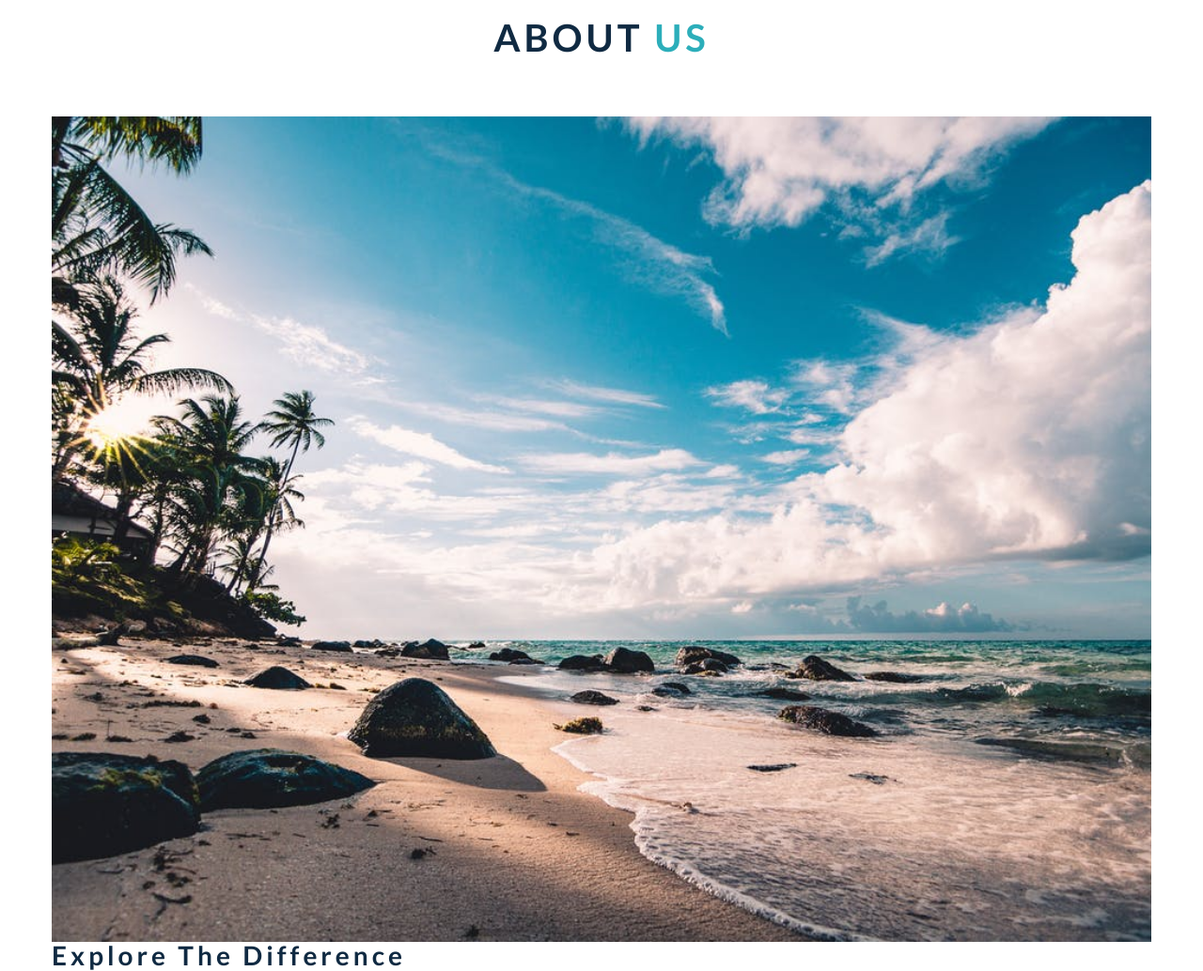
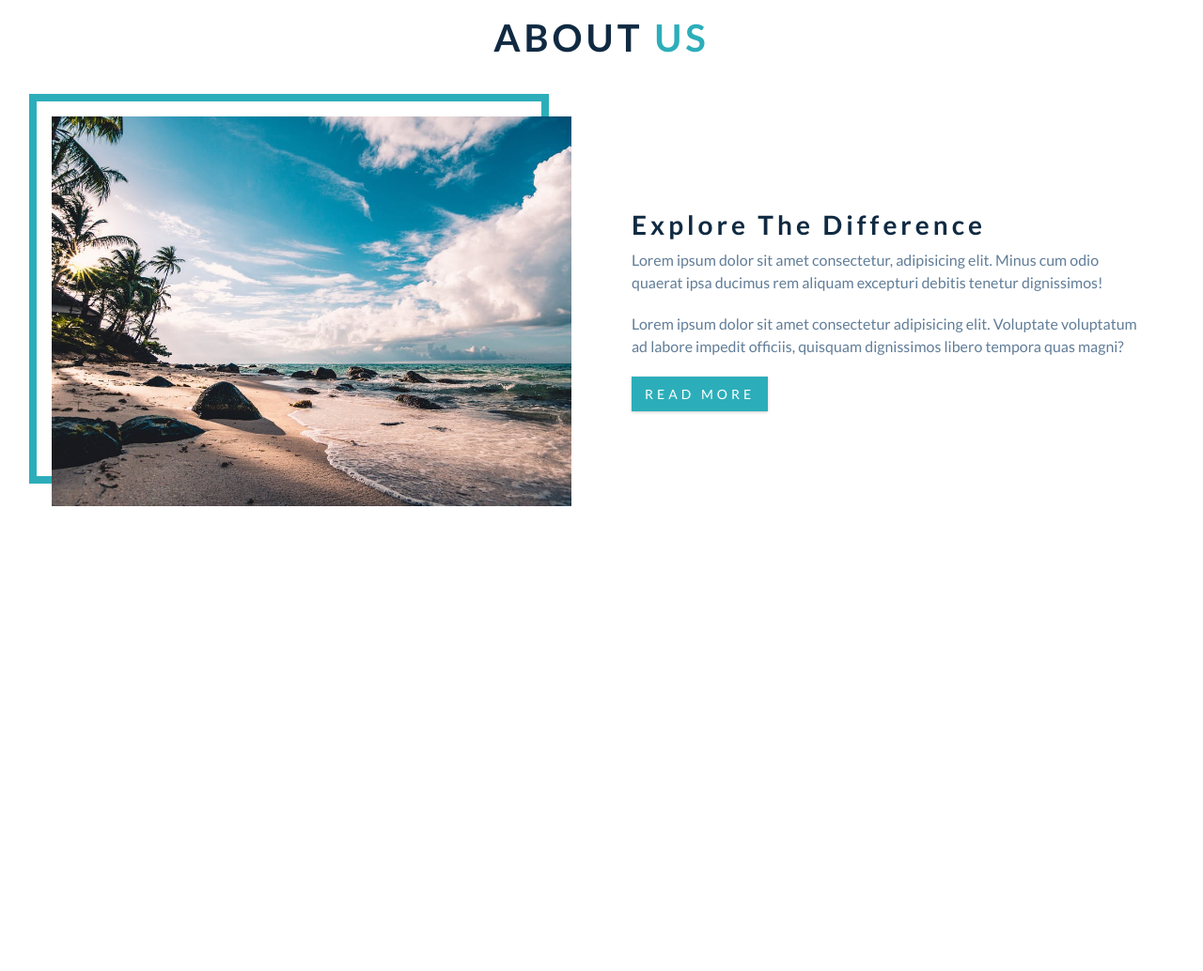
Before and after one commit to AyersAuthentic/backroads_tour, a plain HTML site: page index.html in a window 1280 px wide. Shown: the part 860-1894 px from the top of the page at 94% size. After the commit the page ends 1479 px from the top, so only its background shows below. Drawn offline with Linux system fonts and the light colour scheme.

Commit message:
added about section styling css

```diff
--- a/styles.css
+++ b/styles.css
@@ -252,6 +252,43 @@ About
 /* section add to globals */
 /* title add to globals */
 /* section center add to globals */
+.about-img,
+.about-info {
+  margin-bottom: 2rem;
+}
+@media screen and (min-width: 992px) {
+  .about-center {
+    display: flex;
+    justify-content: space-between;
+    flex-wrap: wrap;
+  }
+  .about-img,
+  .about-info {
+    flex: 0 0 calc(50% - 2rem);
+    margin-bottom: 0;
+    align-self: center;
+  }
+}
+
+@media screen and (min-width: 1170px) {
+
+  .about-img::before {
+    content: "";
+    position: absolute;
+    border: 0.5rem solid var(--clr-primary-5);
+    width: 100%;
+    height: 100%;
+    box-sizing: border-box;
+    top: -1.5rem;
+    left: -1.5rem;
+    z-index: -1;
+  }
+  .about-img{
+    position: relative;
+  }
+}
+
+
 
 /*
 ===============
```
